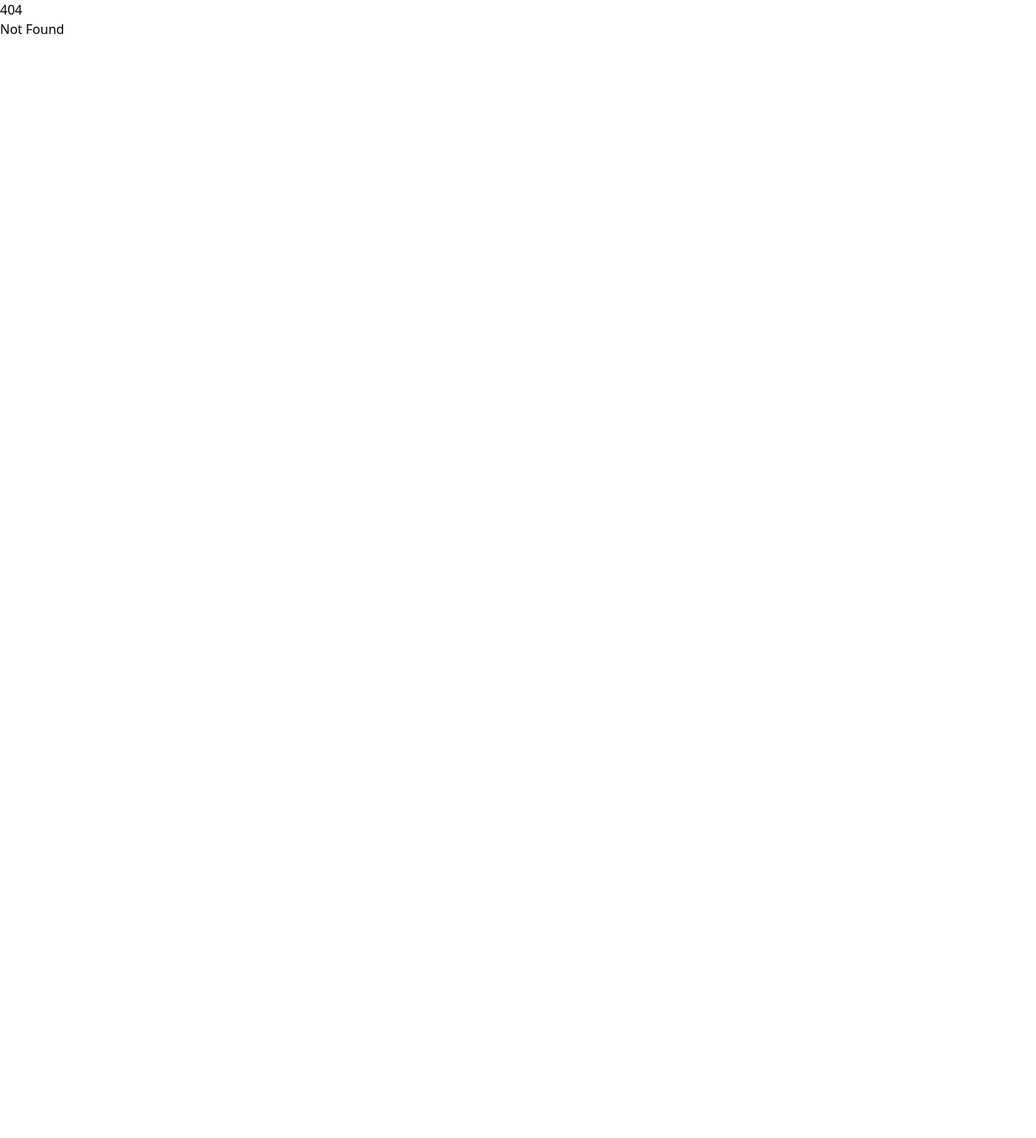
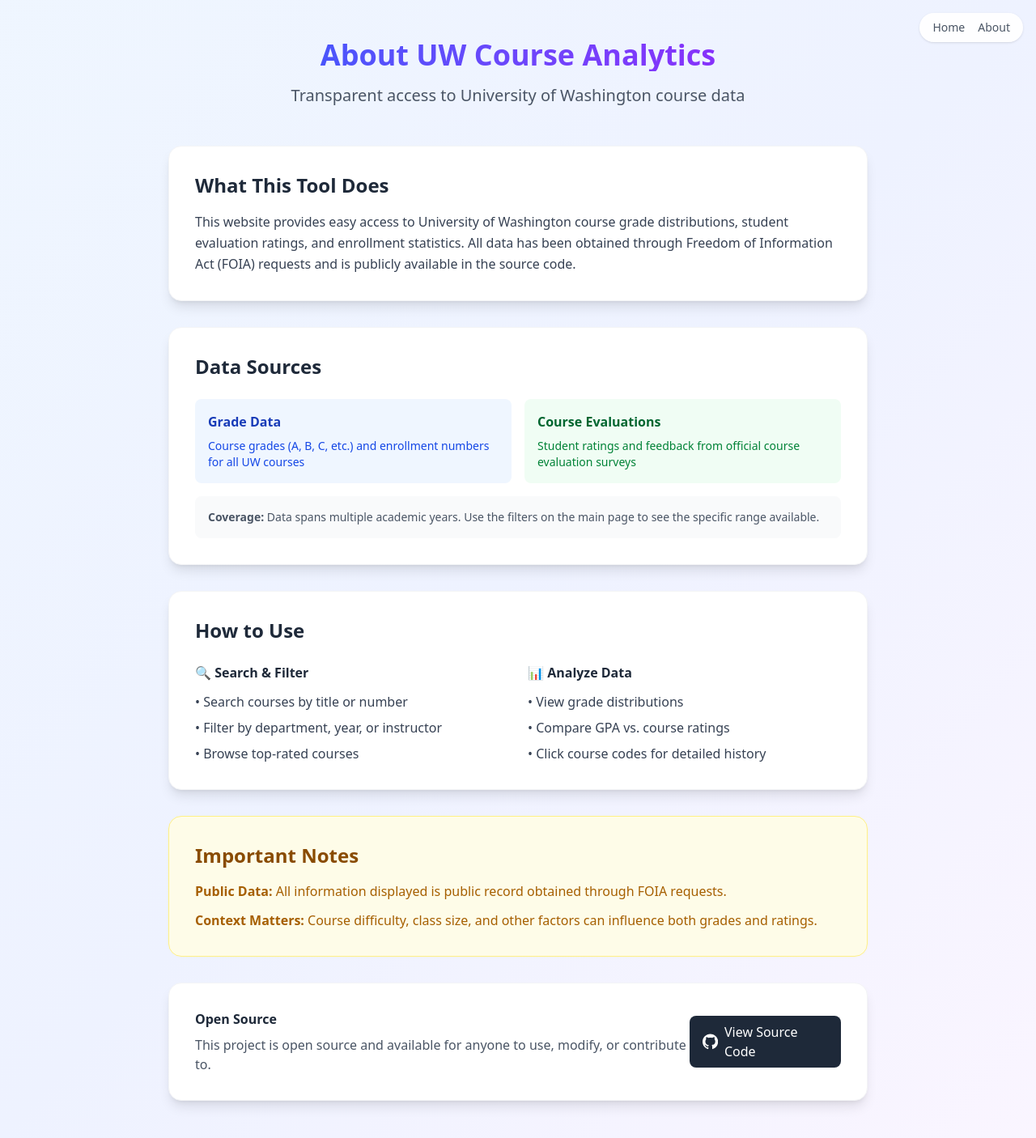
Before and after one commit to gituser12981u2/uw_stats, a SvelteKit app: page /about in a window 1280 px wide. Before the commit this address had no page. Shown: the whole page at 81% size. Before the commit the page ends 800 px from the top, so only its background shows below. Built offline with nearby package versions, Linux system fonts and the light colour scheme.

Commit message:
chore: Update dependencies, enhance CSV parsing, and improve layout structure

```diff
--- a/package.json
+++ b/package.json
@@ -6,8 +6,8 @@
 	"scripts": {
 		"build:data": "tsx scripts/process-data.ts",
 		"prebuild": "npm run build:data",
-		"dev": "npm run build:data && vite dev",
-		"build": "vite build",
+		"dev": "vite dev",
+		"build": "npm run build:data && vite build",
 		"preview": "vite preview",
 		"prepare": "svelte-kit sync || echo ''",
 		"check": "svelte-kit sync && svelte-check --tsconfig ./tsconfig.json",
--- a/scripts/process-data.ts
+++ b/scripts/process-data.ts
@@ -3,6 +3,24 @@ import { combineData } from '../src/lib/utils/dataProcessor.ts';
 import fs from 'fs';
 import path from 'path';
 
+const outputFile = 'static/data/processed/combined-data.json';
+const sourceFiles = [
+    'static/data/grades.csv',
+    'static/data/eval-params.csv',
+    'static/data/eval-medians.csv'
+];
+
+// Skip if output is newer than all inputs
+if (fs.existsSync(outputFile)) {
+    const outputTime = fs.statSync(outputFile).mtimeMs;
+    const shouldRebuild = sourceFiles.some(file =>
+        fs.statSync(file).mtimeMs > outputTime
+    );
+    if (!shouldRebuild) {
+        console.log('No changes detected, skipping data processing.');
+        process.exit(0);
+    }
+}
 
 async function processData() {
     try {
--- a/src/app.html
+++ b/src/app.html
@@ -1,12 +1,15 @@
 <!doctype html>
 <html lang="en">
+
 <head>
 	<meta charset="utf-8" />
 	<link rel="icon" href="%sveltekit.assets%/favicon.png" />
 	<meta name="viewport" content="width=device-width, initial-scale=1" />
 	%sveltekit.head%
 </head>
+
 <body data-sveltekit-preload-data="hover">
 	<div style="display: contents">%sveltekit.body%</div>
 </body>
+
 </html>
--- a/src/lib/index.ts
+++ /dev/null
@@ -1 +0,0 @@
-// place files you want to import through the `$lib` alias in this folder.
--- a/src/lib/utils/csvParser.ts
+++ b/src/lib/utils/csvParser.ts
@@ -1,9 +1,8 @@
 import type { EvalMedian, EvalParam, GradeData } from "$lib/types";
 
-/**
- * Enhanced CSV parser with better error handling and type safety
- */
-export function parseCSV(csvText: string): any[] {
+type RawCSVRow = Record<string, string | number | ''>;
+
+export function parseCSV(csvText: string): RawCSVRow[] {
     if (!csvText || typeof csvText !== 'string') {
         throw new Error('Invalid CSV text provided');
     }
@@ -26,7 +25,7 @@ export function parseCSV(csvText: string): any[] {
         throw new Error('No valid headers found in CSV');
     }
 
-    const data: any[] = [];
+    const data: RawCSVRow[] = [];
     const errors: string[] = [];
 
     for (let i = 1; i < lines.length; i++) {
@@ -35,7 +34,7 @@ export function parseCSV(csvText: string): any[] {
 
         try {
             const values = parseCSVLine(line);
-            const row: any = {};
+            const row: RawCSVRow = {};
 
             headers.forEach((header, index) => {
                 const rawValue = values[index]?.trim().replace(/^"|"$/g, '') || '';
@@ -109,7 +108,7 @@ function parseCSVLine(line: string): string[] {
 /**
  * Converts string values to appropriate types
  */
-function convertValue(value: string): any {
+function convertValue(value: string): string | number | '' {
     if (value === '' || value === 'NULL' || value === 'null') {
         return '';
     }
@@ -130,7 +129,7 @@ function convertValue(value: string): any {
 /**
  * Transforms raw CSV data to GradeData with validation
  */
-export function transformGradeData(rawData: any[]): GradeData[] {
+export function transformGradeData(rawData: RawCSVRow[]): GradeData[] {
     if (!Array.isArray(rawData) || rawData.length === 0) {
         throw new Error('Invalid or empty grade data provided');
     }
@@ -171,7 +170,7 @@ export function transformGradeData(rawData: any[]): GradeData[] {
 /**
  * Transforms raw CSV data to EvalParam with validation
  */
-export function transformEvalParamData(rawData: any[]): EvalParam[] {
+export function transformEvalParamData(rawData: RawCSVRow[]): EvalParam[] {
     if (!Array.isArray(rawData) || rawData.length === 0) {
         throw new Error('Invalid or empty eval param data provided');
     }
@@ -221,7 +220,7 @@ export function transformEvalParamData(rawData: any[]): EvalParam[] {
 /**
  * Transforms raw CSV data to EvalMedian with validation
  */
-export function transformEvalMedianData(rawData: any[]): EvalMedian[] {
+export function transformEvalMedianData(rawData: RawCSVRow[]): EvalMedian[] {
     if (!Array.isArray(rawData) || rawData.length === 0) {
         throw new Error('Invalid or empty eval median data provided');
     }
@@ -257,7 +256,7 @@ export function transformEvalMedianData(rawData: any[]): EvalMedian[] {
 /**
  * Safely converts value to string with fallback
  */
-function safeString(value: any, fallback: string = ''): string {
+function safeString(value: unknown, fallback: string = ''): string {
     if (value === null || value === undefined) {
         return fallback;
     }
@@ -267,7 +266,7 @@ function safeString(value: any, fallback: string = ''): string {
 /**
  * Safely converts value to number with fallback
  */
-function safeNumber(value: any, fallback: number = 0): number {
+function safeNumber(value: unknown, fallback: number = 0): number {
     if (value === null || value === undefined || value === '') {
         return fallback;
     }
--- a/src/routes/+layout.svelte
+++ b/src/routes/+layout.svelte
@@ -4,4 +4,11 @@
 	let { children } = $props();
 </script>
 
+<nav class="absolute top-4 right-4 z-50">
+	<div class="flex gap-4 rounded-full bg-white/90 px-4 py-2 text-sm shadow-sm backdrop-blur-sm">
+		<a href="/" class="text-gray-600 hover:text-gray-900">Home</a>
+		<a href="/about" class="text-gray-600 hover:text-gray-900">About</a>
+	</div>
+</nav>
+
 {@render children()}
--- a/src/routes/+page.svelte
+++ b/src/routes/+page.svelte
@@ -5,14 +5,8 @@
 	import GradeChart from '$lib/components/GradeChart.svelte';
 	import Filters from '$lib/components/Filters.svelte';
 	import TopCoursesTable from '$lib/components/TopCoursesTable.svelte';
-	import { loadDataFromFiles } from '$lib/data/loadData';
 	import type { CombinedCourseData, CourseStats } from '$lib/types';
-	import {
-		calculateStats,
-		combineData,
-		filterData,
-		getUniqueValues
-	} from '$lib/utils/dataProcessor';
+	import { calculateStats, filterData } from '$lib/utils/dataProcessor';
 
 	let combinedData: CombinedCourseData[] = [];
 	let filteredData: CombinedCourseData[] = [];
@@ -114,6 +108,12 @@
 		name="description"
 		content="Comprehensive analysis of UW course grades and student evaluations"
 	/>
+	<meta property="og:title" content="UW Course Analytics" />
+	<meta
+		property="og:description"
+		content="Comprehensive analysis of UW course grades and student evaluations"
+	/>
+	<meta property="og:type" content="website" />
 </svelte:head>
 
 <div class="min-h-screen bg-gradient-to-br from-blue-50 via-indigo-50 to-purple-50">
@@ -131,16 +131,110 @@
 		</div>
 
 		{#if isLoading}
-			<!-- Loading State -->
-			<div class="flex h-64 flex-col items-center justify-center">
-				<div class="mb-4 h-16 w-16 animate-spin rounded-full border-b-2 border-blue-600"></div>
-				<p class="text-lg text-gray-600">Loading course data...</p>
+			<!-- Loading State with Complete Skeleton -->
+			<div class="space-y-8">
+				<!-- Stats Grid Skeleton -->
+				<div class="grid grid-cols-1 gap-6 md:grid-cols-2 lg:grid-cols-4">
+					{#each Array(4) as _}
+						<div class="rounded-2xl border border-gray-100 bg-white p-8 shadow-lg">
+							<div
+								class="mb-4 h-1 animate-pulse rounded-full bg-gradient-to-r from-gray-200 to-gray-300"
+							></div>
+							<div class="space-y-2 text-center">
+								<div class="h-10 animate-pulse rounded bg-gray-200"></div>
+								<div class="h-4 animate-pulse rounded bg-gray-200"></div>
+							</div>
+						</div>
+					{/each}
+				</div>
+
+				<!-- Filters Skeleton -->
+				<div class="rounded-2xl border border-gray-100 bg-white p-8 shadow-lg">
+					<div class="mb-6 flex items-center justify-between">
+						<div class="h-6 w-32 animate-pulse rounded bg-gray-200"></div>
+					</div>
+
+					<!-- Main Search Skeleton -->
+					<div class="mb-6">
+						<div class="h-12 animate-pulse rounded-xl bg-gray-200"></div>
+					</div>
+
+					<!-- Filter Pills Skeleton -->
+					<div class="grid grid-cols-1 gap-6 md:grid-cols-3">
+						{#each Array(3) as _}
+							<div>
+								<div class="mb-2 h-4 w-20 animate-pulse rounded bg-gray-200"></div>
+								<div class="h-12 animate-pulse rounded-xl bg-gray-200"></div>
+							</div>
+						{/each}
+					</div>
+				</div>
+
+				<!-- Charts Skeleton -->
+				<div class="grid grid-cols-1 gap-8 lg:grid-cols-2">
+					<!-- Scatter Chart Skeleton -->
+					<div class="rounded-2xl border border-gray-100 bg-white p-8 shadow-lg">
+						<div class="mb-6 flex items-center justify-between">
+							<div class="h-6 w-64 animate-pulse rounded bg-gray-200"></div>
+							<div class="flex gap-2">
+								<div class="h-8 w-20 animate-pulse rounded bg-gray-200"></div>
+								<div class="h-8 w-16 animate-pulse rounded bg-gray-200"></div>
+							</div>
+						</div>
+						<div class="h-96 animate-pulse rounded bg-gray-200"></div>
+						<div class="mt-4 text-center">
+							<div class="mx-auto h-4 w-80 animate-pulse rounded bg-gray-200"></div>
+						</div>
+					</div>
+
+					<!-- Grade Chart Skeleton -->
+					<div class="rounded-2xl border border-gray-100 bg-white p-8 shadow-lg">
+						<div class="mx-auto mb-6 h-6 w-40 animate-pulse rounded bg-gray-200"></div>
+						<div class="h-96 animate-pulse rounded bg-gray-200"></div>
+					</div>
+				</div>
+
+				<!-- Top Courses Table Skeleton -->
+				<div class="rounded-2xl border border-gray-100 bg-white p-8 shadow-lg">
+					<div class="mb-6 h-6 w-48 animate-pulse rounded bg-gray-200"></div>
+
+					<div class="overflow-x-auto">
+						<!-- Table Header Skeleton -->
+						<div class="mb-4 grid grid-cols-6 gap-4 border-b-2 border-gray-200 pb-4">
+							{#each ['Course', 'Title', 'Offerings', 'Students', 'Avg GPA', 'Avg Rating'] as _}
+								<div class="h-4 animate-pulse rounded bg-gray-200"></div>
+							{/each}
+						</div>
+
+						<!-- Table Rows Skeleton -->
+						{#each Array(10) as _}
+							<div class="grid grid-cols-6 gap-4 border-b border-gray-100 py-4">
+								<div class="h-4 animate-pulse rounded bg-gray-200"></div>
+								<div class="h-4 animate-pulse rounded bg-gray-200"></div>
+								<div class="h-4 animate-pulse rounded bg-gray-200"></div>
+								<div class="h-4 animate-pulse rounded bg-gray-200"></div>
+								<div class="h-4 animate-pulse rounded bg-gray-200"></div>
+								<div class="h-4 animate-pulse rounded bg-gray-200"></div>
+							</div>
+						{/each}
+					</div>
+
+					<div class="mt-4 text-center">
+						<div class="mx-auto h-4 w-64 animate-pulse rounded bg-gray-200"></div>
+					</div>
+				</div>
 			</div>
 		{:else if !dataLoaded}
 			<!-- Error State -->
 			<div class="py-16 text-center">
 				<h2 class="mb-4 text-2xl font-bold text-red-600">Error Loading Data</h2>
 				<p class="text-gray-600">Please refresh the page to try again.</p>
+				<button
+					on:click={() => window.location.reload()}
+					class="mt-4 rounded-lg bg-blue-600 px-4 py-2 text-white hover:bg-blue-700"
+				>
+					Refresh Page
+				</button>
 			</div>
 		{:else}
 			<!-- Main Content -->
--- /dev/null
+++ b/src/routes/about/+page.svelte
@@ -0,0 +1,118 @@
+<div class="min-h-screen bg-gradient-to-br from-blue-50 via-indigo-50 to-purple-50">
+	<div class="container mx-auto max-w-4xl px-4 py-12">
+		<!-- Header -->
+		<div class="mb-12 text-center">
+			<h1
+				class="mb-4 bg-gradient-to-r from-blue-600 to-purple-600 bg-clip-text text-4xl font-bold text-transparent"
+			>
+				About UW Course Analytics
+			</h1>
+			<p class="text-xl font-light text-gray-600">
+				Transparent access to University of Washington course data
+			</p>
+		</div>
+
+		<!-- Main Content Cards -->
+		<div class="space-y-8">
+			<!-- What This Is -->
+			<div class="rounded-2xl border border-gray-100 bg-white p-8 shadow-lg">
+				<h2 class="mb-4 text-2xl font-semibold text-gray-800">What This Tool Does</h2>
+				<p class="leading-relaxed text-gray-700">
+					This website provides easy access to University of Washington course grade distributions,
+					student evaluation ratings, and enrollment statistics. All data has been obtained through
+					Freedom of Information Act (FOIA) requests and is publicly available in the source code.
+				</p>
+			</div>
+
+			<!-- Data Sources -->
+			<div class="rounded-2xl border border-gray-100 bg-white p-8 shadow-lg">
+				<h2 class="mb-6 text-2xl font-semibold text-gray-800">Data Sources</h2>
+				<div class="grid gap-4 md:grid-cols-2">
+					<div class="rounded-lg bg-blue-50 p-4">
+						<h3 class="mb-2 font-semibold text-blue-800">Grade Data</h3>
+						<p class="text-sm text-blue-700">
+							Course grades (A, B, C, etc.) and enrollment numbers for all UW courses
+						</p>
+					</div>
+					<div class="rounded-lg bg-green-50 p-4">
+						<h3 class="mb-2 font-semibold text-green-800">Course Evaluations</h3>
+						<p class="text-sm text-green-700">
+							Student ratings and feedback from official course evaluation surveys
+						</p>
+					</div>
+				</div>
+				<div class="mt-4 rounded-lg bg-gray-50 p-4">
+					<p class="text-sm text-gray-600">
+						<strong>Coverage:</strong> Data spans multiple academic years. Use the filters on the main
+						page to see the specific range available.
+					</p>
+				</div>
+			</div>
+
+			<!-- How to Use -->
+			<div class="rounded-2xl border border-gray-100 bg-white p-8 shadow-lg">
+				<h2 class="mb-6 text-2xl font-semibold text-gray-800">How to Use</h2>
+				<div class="grid gap-6 md:grid-cols-2">
+					<div>
+						<h3 class="mb-3 font-semibold text-gray-800">🔍 Search & Filter</h3>
+						<ul class="space-y-2 text-gray-700">
+							<li>• Search courses by title or number</li>
+							<li>• Filter by department, year, or instructor</li>
+							<li>• Browse top-rated courses</li>
+						</ul>
+					</div>
+					<div>
+						<h3 class="mb-3 font-semibold text-gray-800">📊 Analyze Data</h3>
+						<ul class="space-y-2 text-gray-700">
+							<li>• View grade distributions</li>
+							<li>• Compare GPA vs. course ratings</li>
+							<li>• Click course codes for detailed history</li>
+						</ul>
+					</div>
+				</div>
+			</div>
+
+			<!-- Important Notes -->
+			<div class="rounded-2xl border border-yellow-200 bg-yellow-50 p-8">
+				<h2 class="mb-4 text-2xl font-semibold text-yellow-800">Important Notes</h2>
+				<div class="space-y-3 text-yellow-700">
+					<p>
+						<strong>Public Data:</strong> All information displayed is public record obtained through
+						FOIA requests.
+					</p>
+					<p>
+						<strong>Context Matters:</strong> Course difficulty, class size, and other factors can influence
+						both grades and ratings.
+					</p>
+				</div>
+			</div>
+
+			<!-- Footer -->
+			<div class="rounded-2xl border border-gray-100 bg-white p-8 shadow-lg">
+				<div class="flex flex-col md:flex-row md:items-center md:justify-between">
+					<div>
+						<h3 class="mb-2 font-semibold text-gray-800">Open Source</h3>
+						<p class="text-gray-600">
+							This project is open source and available for anyone to use, modify, or contribute to.
+						</p>
+					</div>
+					<div class="mt-4 md:mt-0">
+						<a
+							href="https://github.com/gituser12981u2/uw_stats/tree/main"
+							class="inline-flex items-center gap-2 rounded-lg bg-gray-800 px-4 py-2 text-white transition-colors hover:bg-gray-700"
+							target="_blank"
+							rel="noopener noreferrer"
+						>
+							<svg class="h-5 w-5" fill="currentColor" viewBox="0 0 24 24">
+								<path
+									d="M12 0c-6.626 0-12 5.373-12 12 0 5.302 3.438 9.8 8.207 11.387.599.111.793-.261.793-.577v-2.234c-3.338.726-4.033-1.416-4.033-1.416-.546-1.387-1.333-1.756-1.333-1.756-1.089-.745.083-.729.083-.729 1.205.084 1.839 1.237 1.839 1.237 1.07 1.834 2.807 1.304 3.492.997.107-.775.418-1.305.762-1.604-2.665-.305-5.467-1.334-5.467-5.931 0-1.311.469-2.381 1.236-3.221-.124-.303-.535-1.524.117-3.176 0 0 1.008-.322 3.301 1.23.957-.266 1.983-.399 3.003-.404 1.02.005 2.047.138 3.006.404 2.291-1.552 3.297-1.23 3.297-1.23.653 1.653.242 2.874.118 3.176.77.84 1.235 1.911 1.235 3.221 0 4.609-2.807 5.624-5.479 5.921.43.372.823 1.102.823 2.222v3.293c0 .319.192.694.801.576 4.765-1.589 8.199-6.086 8.199-11.386 0-6.627-5.373-12-12-12z"
+								/>
+							</svg>
+							View Source Code
+						</a>
+					</div>
+				</div>
+			</div>
+		</div>
+	</div>
+</div>
--- a/src/routes/course/[slug]/+page.svelte
+++ b/src/routes/course/[slug]/+page.svelte
@@ -170,7 +170,8 @@
 				averageGPA: instructor.totalGPA / instructor.offerings,
 				averageRating:
 					instructor.ratings.length > 0
-						? instructor.ratings.reduce((a, b) => a + b, 0) / instructor.ratings.length
+						? instructor.ratings.reduce((a: number, b: number) => a + b, 0) /
+							instructor.ratings.length
 						: null
 			}))
 			.sort((a, b) => b.offerings - a.offerings);
```
Also changed, not shown: 1 other file (tests, documents, lock files or other folders). Lines whose indentation alone changed are shown as unchanged.
